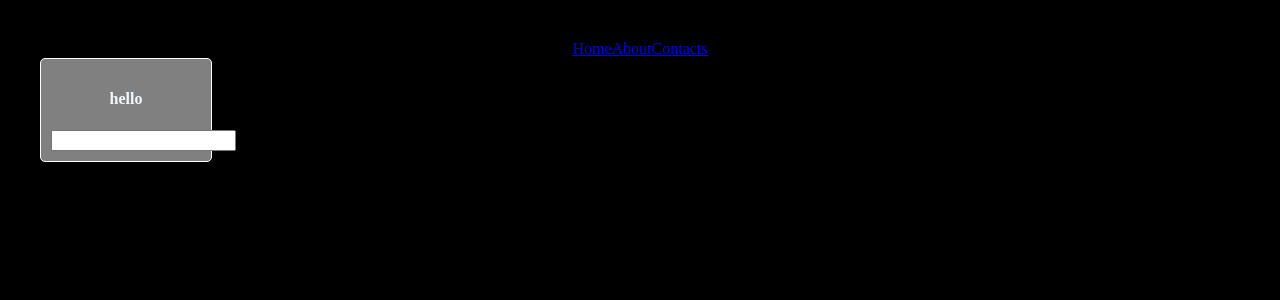
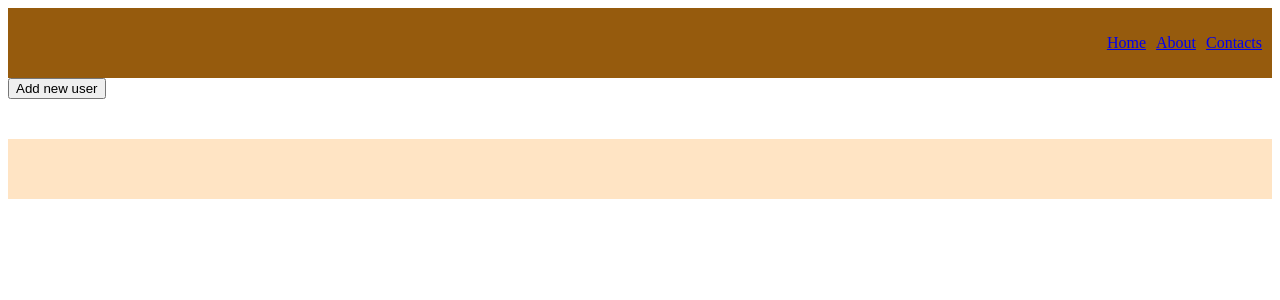
Before and after one commit to amir23060/Todolist, a React (Vite) app: page / in a window 1280 px wide. Shown: the top 300 px of the page. Built offline with nearby package versions, Linux system fonts and the light colour scheme.

Commit message:
added display

```diff
--- a/src/App.css
+++ b/src/App.css
@@ -1,26 +1,51 @@
-#root {
-  max-width: 1280px;
-  margin: 0 auto;
-  padding: 2rem;
-  text-align: center;
-}
 body {
-  background-color: black;
-  color: aliceblue;
-}
-.darkmode {
-  display: flex;
-  align-items: center;
-  justify-content: center;
-}
-.inputs {
-  padding: 10px;
-  width: 150px;
-  border-radius: 5px;
-  border: 1px solid white;
-  background-color: gray;
-}
-.light-background {
   background-color: white;
   color: black;
 }
+* {
+  box-sizing: border-box;
+}
+
+.displayUser {
+  display: flex;
+  flex-direction: column;
+  width: 200px;
+
+  border: 1px solid white;
+
+  border-radius: 10px;
+  background-color: rgb(123, 99, 123);
+  color: white;
+}
+.displayUser img {
+  width: 100%;
+  border-radius: 10px;
+
+  height: 180px;
+}
+.displayUser input {
+  padding: 0;
+  margin: 0;
+  width: 100%;
+  height: 30px;
+  background-color: red;
+  color: white;
+}
+.display {
+  display: flex;
+  flex-wrap: wrap;
+  gap: 20px; /* spacing between cards */
+  padding: 30px; /* instead of margin */
+  background-color: bisque;
+  width: 100%;
+  margin-top: 40px;
+}
+.navbar {
+  display: flex;
+  background-color: rgb(150, 91, 13);
+  flex-direction: row;
+  gap: 10px;
+  justify-content: end;
+  padding: 10px;
+  color: rgb(251, 251, 251);
+}
--- a/src/App.jsx
+++ b/src/App.jsx
@@ -2,21 +2,37 @@ import React, { useEffect, useState } from "react";
 import { BrowserRouter as Router, Routes, Route, Link } from "react-router-dom";
 import Input from "./input";
 import "./App.css";
+import Display from "./display";
 
 export default function App() {
-  const [data, setData] = useState([]);
-  const [show, setShow] = useState(false);
+  const [data, setData] = useState(() => {
+    const saved = localStorage.getItem("userData");
+    return saved ? JSON.parse(saved) : [];
+  });
+  useEffect(() => {
+    localStorage.setItem("userData", JSON.stringify(data));
+  }, [data]);
 
   return (
     <>
       <Router>
         <nav className="navbar">
-          <Link to="/">Home</Link>
-          <Link to="/about">About</Link>
-          <Link to="/contacts">Contacts</Link>
+          <p>
+            {" "}
+            <Link to="/">Home</Link>
+          </p>
+          <p>
+            {" "}
+            <Link to="/about">About</Link>
+          </p>
+          <p>
+            {" "}
+            <Link to="/contacts">Contacts</Link>
+          </p>
         </nav>
         <Routes>
-          <Route path="/" element={<Input setData={setData} />} />
+          <Route path="/" element={<Input setData={setData} data={data} />} />
+          <Route path="/display" element={<Display />} />
         </Routes>
       </Router>
     </>
--- /dev/null
+++ b/src/display.jsx
@@ -0,0 +1,34 @@
+import React from "react";
+import "./App.css";
+const Display = ({ data, setData }) => {
+  const handleDelete = (id) => {
+    const updatedData = data.filter((user) => user.id !== id);
+    setData(updatedData);
+  };
+  return (
+    <div className="display">
+      {data ? (
+        data.map((user) => (
+          <div key={user.id} className="displayUser">
+            <div>
+              {user.image ? <img src={user.image} alt="image" /> : ""}
+              <h1 style={{ textAlign: "center" }}>{user.name}</h1>
+            </div>
+            <h4>Age:{user.age}</h4>
+            <h4>Occupation:{user.occupation}</h4>
+            <input
+              type="button"
+              value="Delete"
+              onClick={() => handleDelete(user.id)}
+            />
+          </div>
+        ))
+      ) : (
+        <div>
+          <h4>no user found</h4>
+        </div>
+      )}
+    </div>
+  );
+};
+export default Display;
--- a/src/input.jsx
+++ b/src/input.jsx
@@ -1,17 +1,82 @@
 import React, { useState } from "react";
 import "./App.css";
-const Input = (show) => {
+import Display from "./display";
+const Input = ({ setData, data }) => {
   const [name, setname] = useState("");
-  const [friends, setFriends] = useState([]);
+  const [age, setAge] = useState("");
+  const [occupation, setOccupation] = useState("");
+  const occupationTypes = ["work", "unemployed", "student", "rather not say"];
+  const [show, setShow] = useState(false);
+  const [image, setImage] = useState(null);
+
+  const handleSubmit = (e) => {
+    e.preventDefault();
+    const newUSer = {
+      name,
+      age,
+      occupation,
+      id: Date.now(),
+      image: image ? URL.createObjectURL(image) : null,
+    };
+    setData((prev) => [...prev, newUSer]);
+    setAge("");
+    setname("");
+    setOccupation("");
+    setImage(null);
+  };
   return (
     <>
-      <div className={`inputs ${show ? "light-inputs" : ""}`}>
-        <h4>hello</h4>
-        <input
-          type="text"
-          value={name}
-          onChange={(e) => setname(e.target.value)}
-        />
+      <button type="button" onClick={() => setShow(!show)}>
+        {show ? "Hide" : "Add new user"}
+      </button>
+
+      {show && (
+        <form onSubmit={handleSubmit}>
+          <p>
+            Name:{" "}
+            <input
+              type="text"
+              value={name}
+              onChange={(e) => setname(e.target.value)}
+              required
+            />
+          </p>
+          <p>
+            Age:{" "}
+            <input
+              type="number"
+              value={age}
+              onChange={(e) => setAge(e.target.value)}
+              required
+            />
+          </p>
+          <p>
+            Occupation:{" "}
+            <select
+              value={occupation}
+              onChange={(e) => setOccupation(e.target.value)}
+            >
+              <option value="" disabled>
+                Choose a occupation
+              </option>
+              {occupationTypes.map((occu, index) => (
+                <option key={index}>{occu}</option>
+              ))}
+            </select>
+          </p>
+          <p>
+            Image:{" "}
+            <input
+              type="file"
+              accept="image/*"
+              onChange={(e) => setImage(e.target.files[0])}
+            />
+          </p>
+          <input type="submit" value="Add user" />
+        </form>
+      )}
+      <div>
+        <Display data={data} setData={setData}></Display>
       </div>
     </>
   );
```
